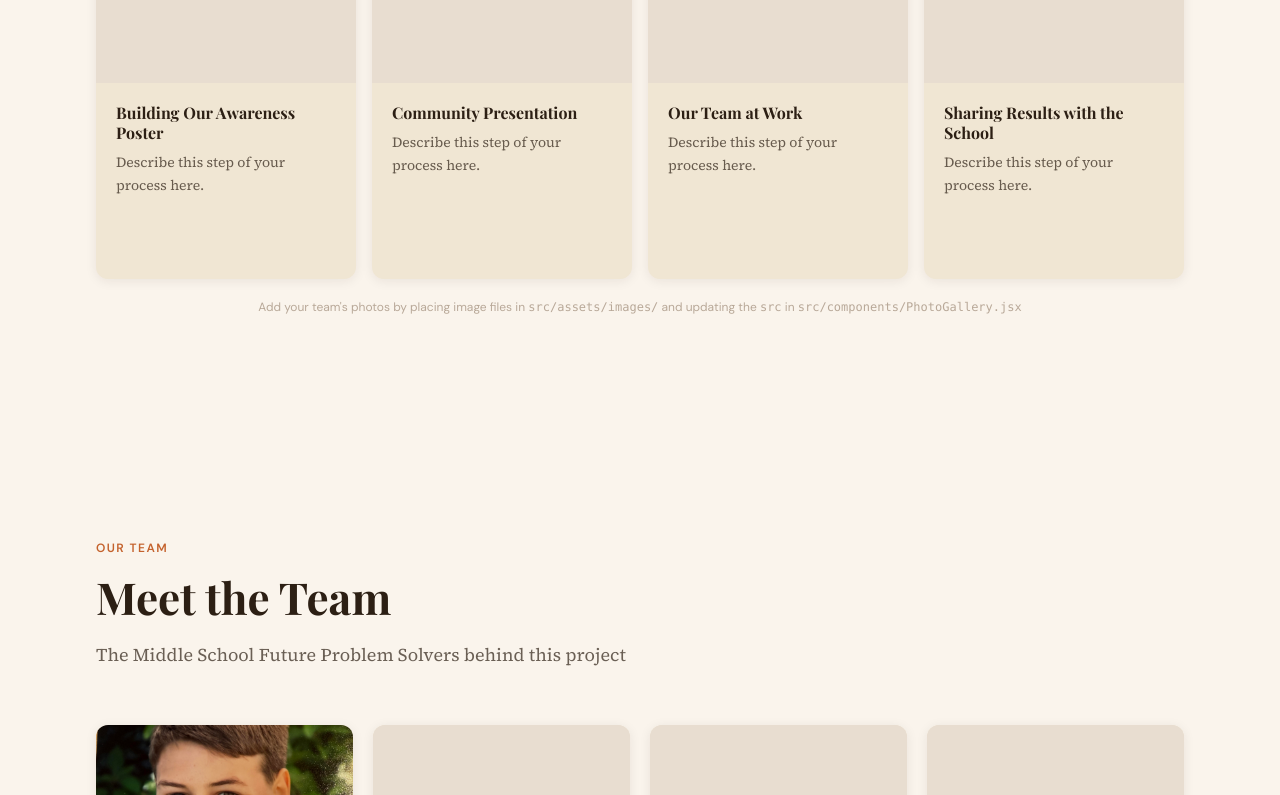
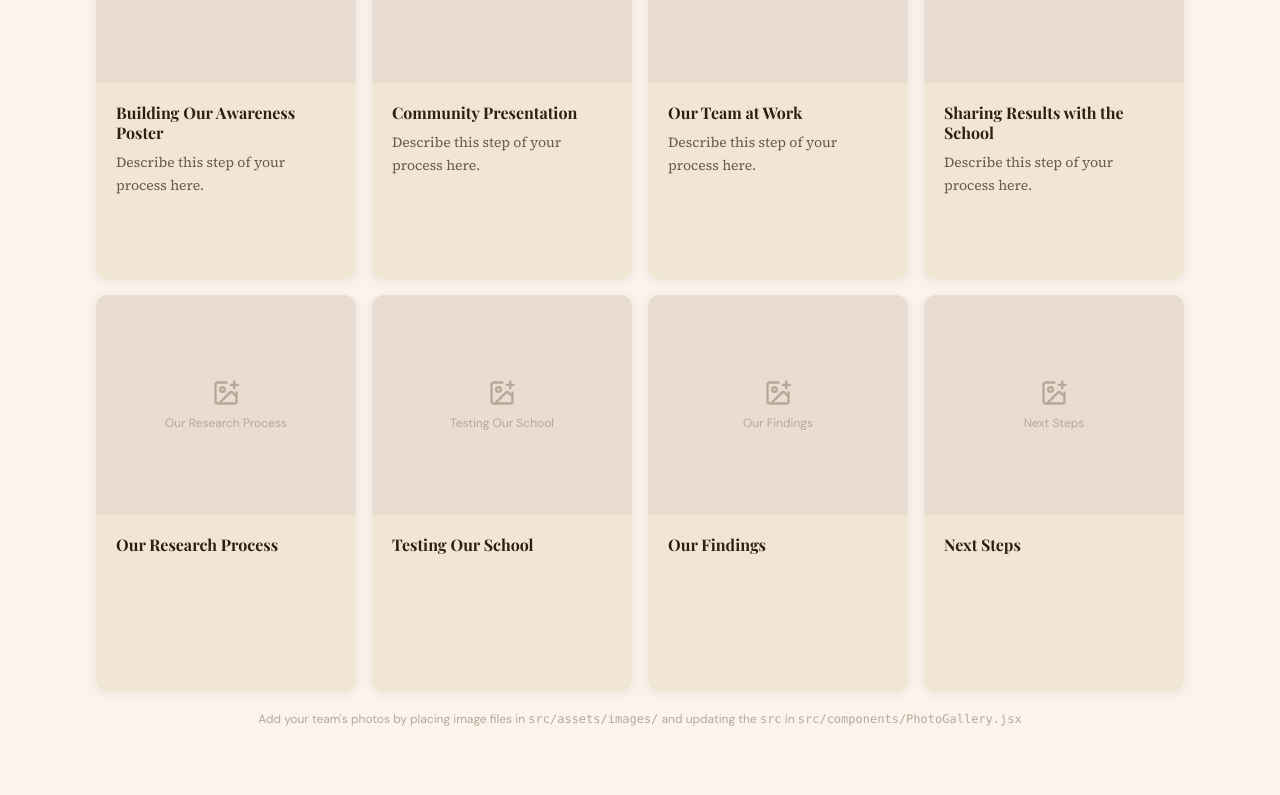
Before and after one commit to rhysmurrayjones-design/breathe-easy, a React (Vite) app: page / in a window 1280 px wide. Shown: the part 7974-8769 px from the top of the page. Built offline with nearby package versions, Linux system fonts and the light colour scheme; a web font is replaced by a local one.

Commit message:
Add 4 more photo slots to gallery

```diff
--- a/src/components/PhotoGallery.jsx
+++ b/src/components/PhotoGallery.jsx
@@ -75,6 +75,46 @@ const photos = [
     caption: 'Sharing Results with the School',
     credit: 'Credit: [Add photographer / source]',
   },
+  {
+    // ADD PHOTO HERE
+    id: 9,
+    src: '',
+    alt: 'Our research process',
+    label: 'Our Research Process',
+    caption: 'Our Research Process',
+    credit: 'Credit: [Add photographer / source]',
+    description: '',
+  },
+  {
+    // ADD PHOTO HERE
+    id: 10,
+    src: '',
+    alt: 'Testing our school',
+    label: 'Testing Our School',
+    caption: 'Testing Our School',
+    credit: 'Credit: [Add photographer / source]',
+    description: '',
+  },
+  {
+    // ADD PHOTO HERE
+    id: 11,
+    src: '',
+    alt: 'Our findings',
+    label: 'Our Findings',
+    caption: 'Our Findings',
+    credit: 'Credit: [Add photographer / source]',
+    description: '',
+  },
+  {
+    // ADD PHOTO HERE
+    id: 12,
+    src: '',
+    alt: 'Next steps',
+    label: 'Next Steps',
+    caption: 'Next Steps',
+    credit: 'Credit: [Add photographer / source]',
+    description: '',
+  },
 ]
 
 const PLACEHOLDER_BG = '#E8DDD0'
@@ -131,7 +171,7 @@ export default function PhotoGallery() {
         <h2 className="section-heading">Our Project in Action</h2>
       </div>
 
-      <div className="grid grid-cols-2 sm:grid-cols-3 lg:grid-cols-4 gap-4">
+      <div className="grid grid-cols-1 sm:grid-cols-2 lg:grid-cols-4 gap-4">
         {photos.map((photo) => (
           <article
             key={photo.id}
```
Also changed, not shown: 1 other file (tests, documents, lock files or other folders).
